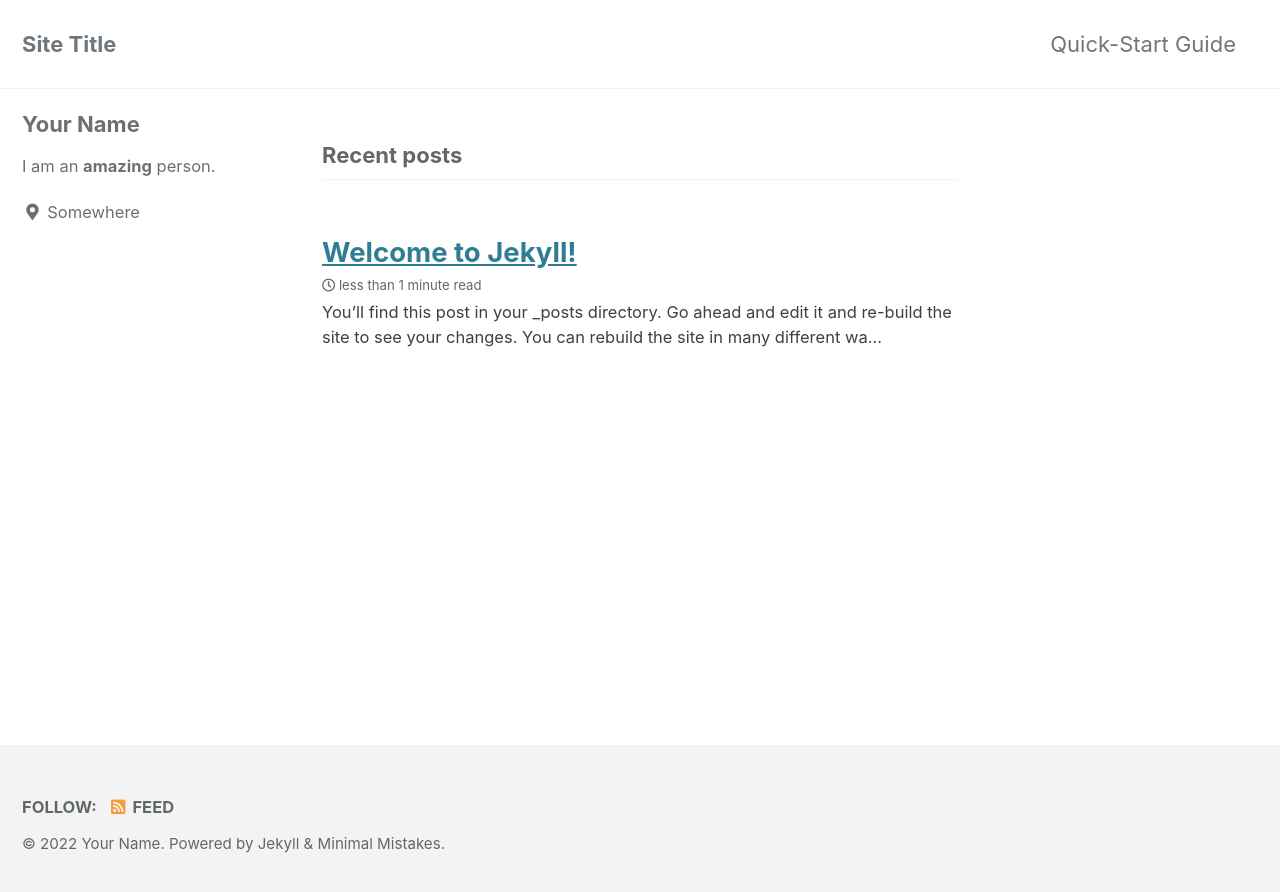
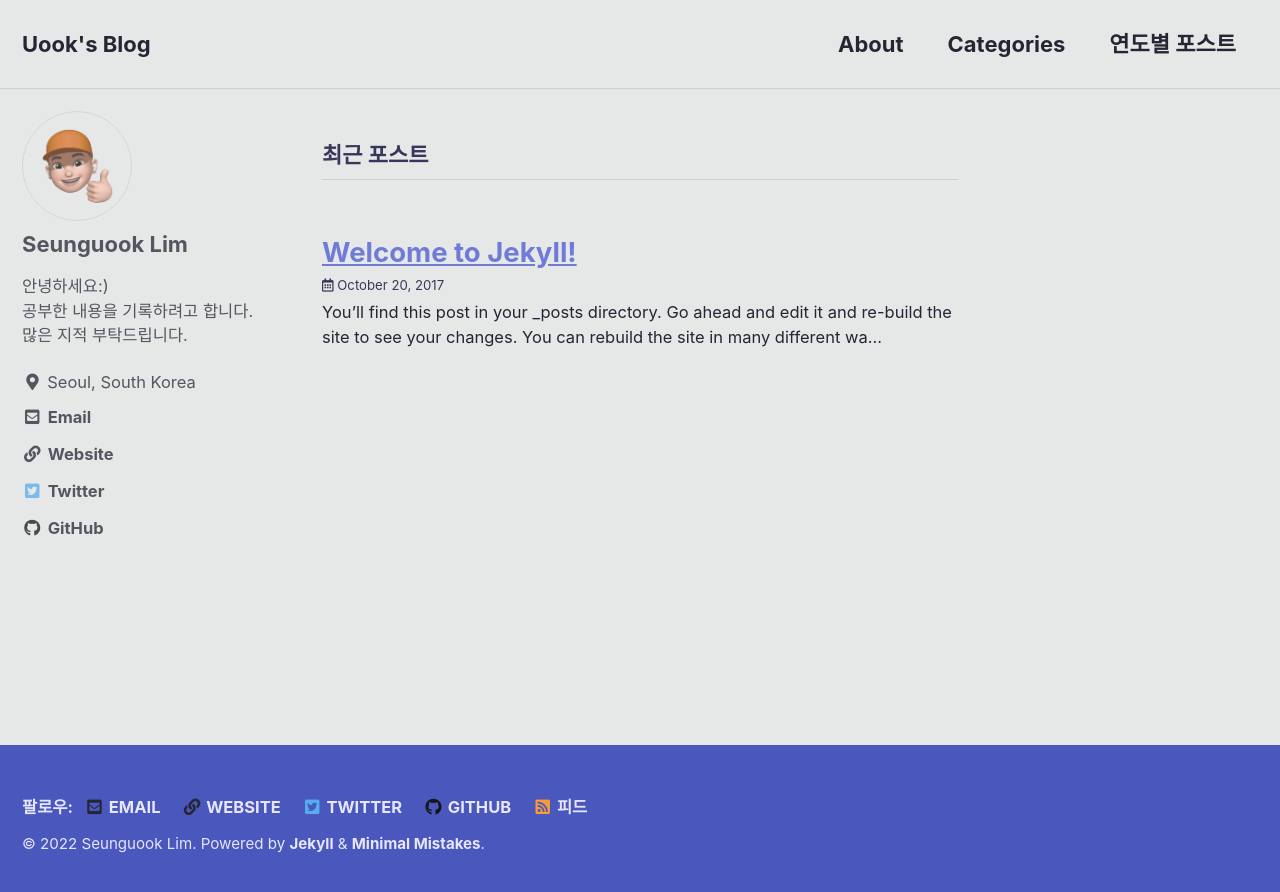
Before and after one commit to ysoo14/ysoo14.github.io, a Jekyll site: the page built from index.html, in a window 1280 px wide. Shown: the top 892 px of the page. Built offline with Jekyll 4.4.1, drawn with Linux system fonts in a browser that asks for light colours; cached includes are drawn as plain includes; the list of posts is cut into pages by our own code.

Commit message:
customizing base

```diff
--- a/_config.yml
+++ b/_config.yml
@@ -12,14 +12,14 @@
 
 # theme                  : "minimal-mistakes-jekyll"
 remote_theme           : "mmistakes/minimal-mistakes"
-minimal_mistakes_skin    : "default" # "air", "aqua", "contrast", "dark", "dirt", "neon", "mint", "plum", "sunrise"
+minimal_mistakes_skin    : "custom" # "air", "aqua", "contrast", "dark", "dirt", "neon", "mint", "plum", "sunrise"
 
 # Site Settings
-locale                   : "en-US"
-title                    : "Site Title"
+locale                   : "ko-KR"
+title                    : "Uook's Blog"
 title_separator          : "-"
 subtitle                 : # site tagline that appears below site title in masthead
-name                     : "Your Name"
+name                     : "Seunguook Lim"
 description              : "An amazing website."
 url                      : "https://ysoo14.github.io" # the base hostname & protocol for your site e.g. "https://mmistakes.github.io"
 baseurl                  : "" # the subpath of your site, e.g. "/blog"
@@ -30,9 +30,9 @@ masthead_title           : # overrides the website title displayed in the masthe
 # breadcrumbs            : false # true, false (default)
 words_per_minute         : 200
 comments:
-  provider               : # false (default), "disqus", "discourse", "facebook", "staticman", "staticman_v2", "utterances", "giscus", "custom"
+  provider               : "disqus"
   disqus:
-    shortname            : # https://help.disqus.com/customer/portal/articles/466208-what-s-a-shortname-
+    shortname            : "SeugnuookLim"
   discourse:
     server               : # https://meta.discourse.org/t/embedding-discourse-comments-via-javascript/31963 , e.g.: meta.discourse.org
   facebook:
@@ -102,52 +102,41 @@ analytics:
 
 # Site Author
 author:
-  name             : "Your Name"
-  avatar           : # path of avatar image, e.g. "/assets/images/bio-photo.jpg"
-  bio              : "I am an **amazing** person."
-  location         : "Somewhere"
+  name             : "Seunguook Lim"
+  avatar           : "/assets/images/profile.png"
+  bio              : "안녕하세요:) <br>공부한 내용을 기록하려고 합니다. <br>많은 지적 부탁드립니다."
+  location         : "Seoul, South Korea"
   email            :
   links:
     - label: "Email"
       icon: "fas fa-fw fa-envelope-square"
-      # url: "mailto:your.name@email.com"
+      url: mailto:ysoo145@gmail.com
     - label: "Website"
       icon: "fas fa-fw fa-link"
-      # url: "https://your-website.com"
+      url: "https://ysoo145.github.io"
     - label: "Twitter"
       icon: "fab fa-fw fa-twitter-square"
-      # url: "https://twitter.com/"
-    - label: "Facebook"
-      icon: "fab fa-fw fa-facebook-square"
-      # url: "https://facebook.com/"
+      url: "https://twitter.com/SeunguookL"
     - label: "GitHub"
       icon: "fab fa-fw fa-github"
-      # url: "https://github.com/"
-    - label: "Instagram"
-      icon: "fab fa-fw fa-instagram"
-      # url: "https://instagram.com/"
+      url: "https://github.com/ysoo14"
+
 
 # Site Footer
 footer:
   links:
+    - label: "Email"
+      icon: "fas fa-fw fa-envelope-square"
+      url: mailto:ysoo145@gmail.com
+    - label: "Website"
+      icon: "fas fa-fw fa-link"
+      url: "https://ysoo145.github.io"
     - label: "Twitter"
       icon: "fab fa-fw fa-twitter-square"
-      # url:
-    - label: "Facebook"
-      icon: "fab fa-fw fa-facebook-square"
-      # url:
+      url: "https://twitter.com/SeunguookL"
     - label: "GitHub"
       icon: "fab fa-fw fa-github"
-      # url:
-    - label: "GitLab"
-      icon: "fab fa-fw fa-gitlab"
-      # url:
-    - label: "Bitbucket"
-      icon: "fab fa-fw fa-bitbucket"
-      # url:
-    - label: "Instagram"
-      icon: "fab fa-fw fa-instagram"
-      # url:
+      url: "https://github.com/ysoo14"
 
 
 # Reading Files
@@ -284,7 +273,8 @@ defaults:
     values:
       layout: single
       author_profile: true
-      read_time: true
+      read_time: false
+      show_date: true
       comments: # true
       share: true
       related: true
--- a/_data/navigation.yml
+++ b/_data/navigation.yml
@@ -1,7 +1,7 @@
 # main links
 main:
-  - title: "Quick-Start Guide"
-    url: https://mmistakes.github.io/minimal-mistakes/docs/quick-start-guide/
+  # - title: "Quick-Start Guide"
+  #   url: https://mmistakes.github.io/minimal-mistakes/docs/quick-start-guide/
   # - title: "About"
   #   url: https://mmistakes.github.io/minimal-mistakes/about/
   # - title: "Sample Posts"
@@ -10,3 +10,13 @@ main:
   #   url: /collection-archive/
   # - title: "Sitemap"
   #   url: /sitemap/
+
+  - title: "About"
+    url: /about/
+
+  - title: "Categories"
+    url: /categories/
+
+
+  - title: "연도별 포스트"
+    url: /posts/
--- /dev/null
+++ b/_sass/minimal-mistakes/skins/_custom.scss
@@ -0,0 +1,28 @@
+/* ==========================================================================
+   Custom skin
+   ========================================================================== */
+
+
+/* Colors */
+$background-color: #e6e8e8 !default;
+$text-color: #252533 !default;
+$muted-text-color: #37375c !default;
+$primary-color: #4a57bd !default;
+$border-color: mix(#fff, #393e46, 75%) !default;
+$footer-background-color: $primary-color !default;
+$link-color: #6f7bd6 !default;
+$masthead-link-color: $text-color !default;
+$masthead-link-color-hover: $text-color !default;
+$navicon-link-color-hover: mix(#fff, $text-color, 80%) !default;
+
+.page__footer {
+  color: #e6e6ff !important; // override
+}
+
+.page__footer-follow .social-icons .svg-inline--fa {
+  color: inherit;
+}
+
+a{
+  font-weight: bold;
+}
```
Also changed, not shown: _pages/404.md (added, +17 -0 lines), _pages/about.md (added, +13 -0 lines), _pages/category-archive.md (added, +6 -0 lines), _pages/year-archive.md (added, +6 -0 lines), assets/images/profile.png (added).
